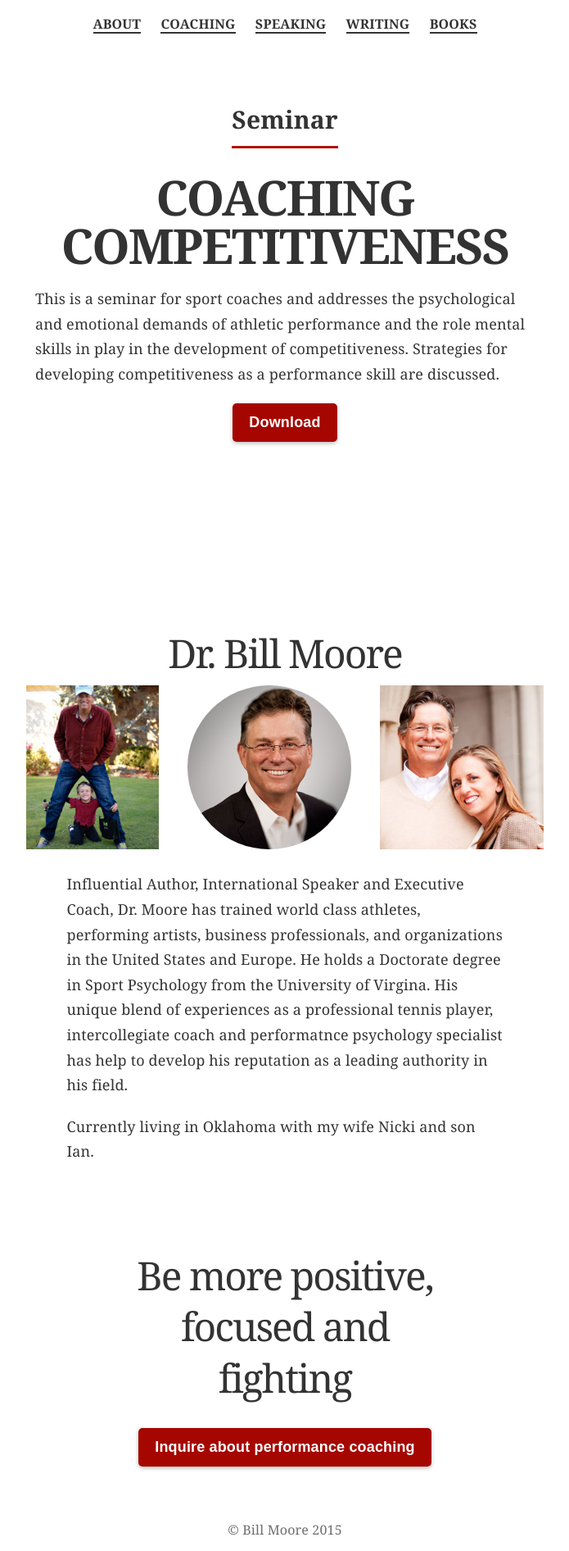
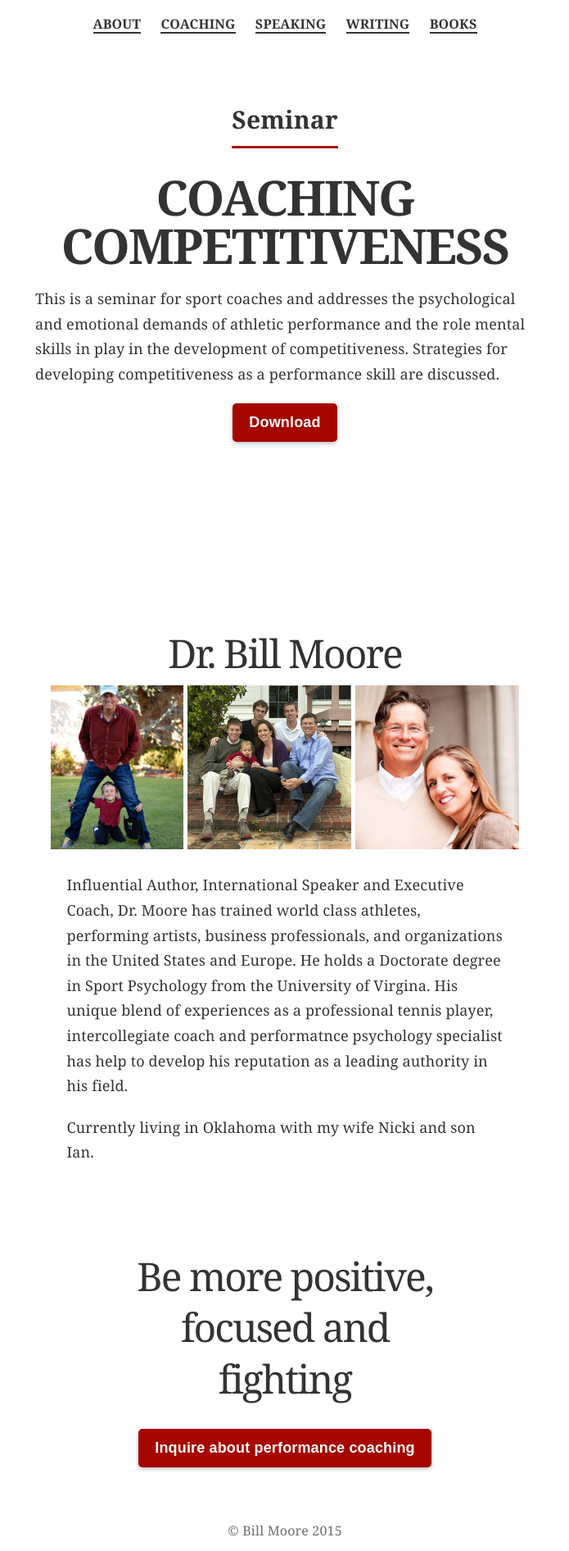
Before and after one commit to zamiang/drbillmoore, a Jekyll site: the page built from _seminars/competitive.md, in a window 1280 px wide. Shown: the whole page at 82% size, without its empty margins (292-987 px from the left). Built offline with Jekyll 4.4.1, drawn with Linux system fonts in a browser that asks for light colours; nearby versions of some CDN libraries; Markdown is read by kramdown in place of the engine named in the settings.

Commit message:
add family photo to bottom

```diff
--- a/_includes/footer.html
+++ b/_includes/footer.html
@@ -3,9 +3,10 @@
         <h1>Dr. Bill Moore</h1>
         <div class="personal-images">
             <div class="image" style="background-image: url('/assets/images/bill-ian.jpg')"></div>
-            <div class="portrait"></div>
+            <div class="image" style="background-image: url('/assets/images/family.jpg')"></div>
             <div class="image" style="background-image: url('/assets/images/bill-nicki.jpg')"></div>
         </div>
+        <br />
         <p>
             Influential Author, International Speaker and Executive Coach, Dr. Moore has trained world class athletes, performing artists, business professionals, and organizations in the United States and Europe. He holds a Doctorate degree in Sport Psychology from the University of Virgina. His unique blend of experiences as a professional tennis player, intercollegiate coach and performatnce psychology specialist has help to develop his reputation as a leading authority in his field.
         </p>
```
Also changed, not shown: assets/images/family.jpg (added).
